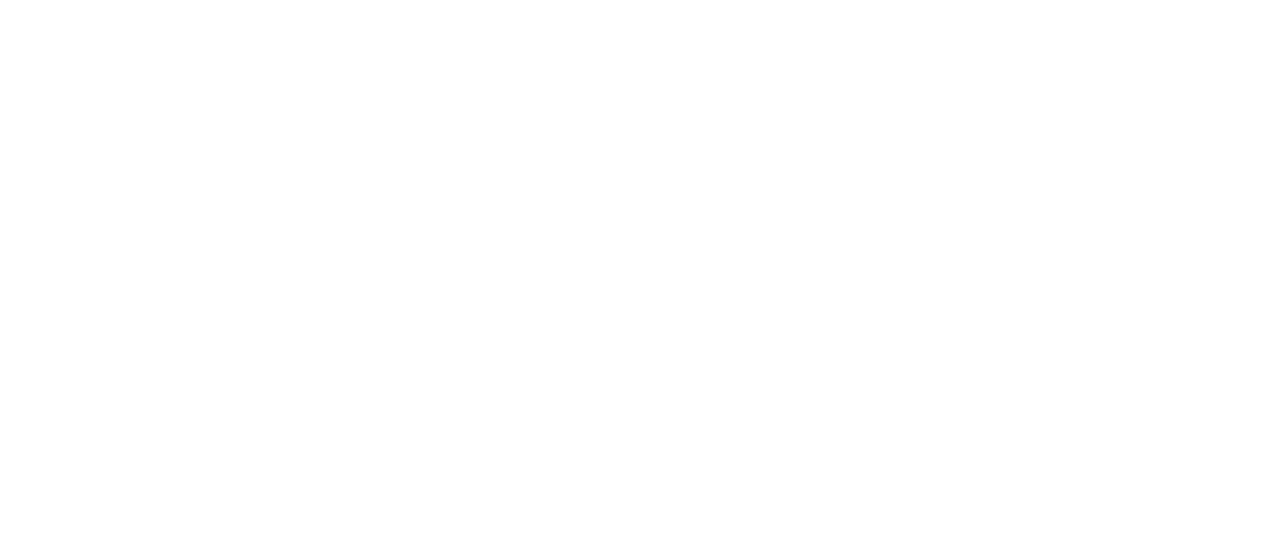
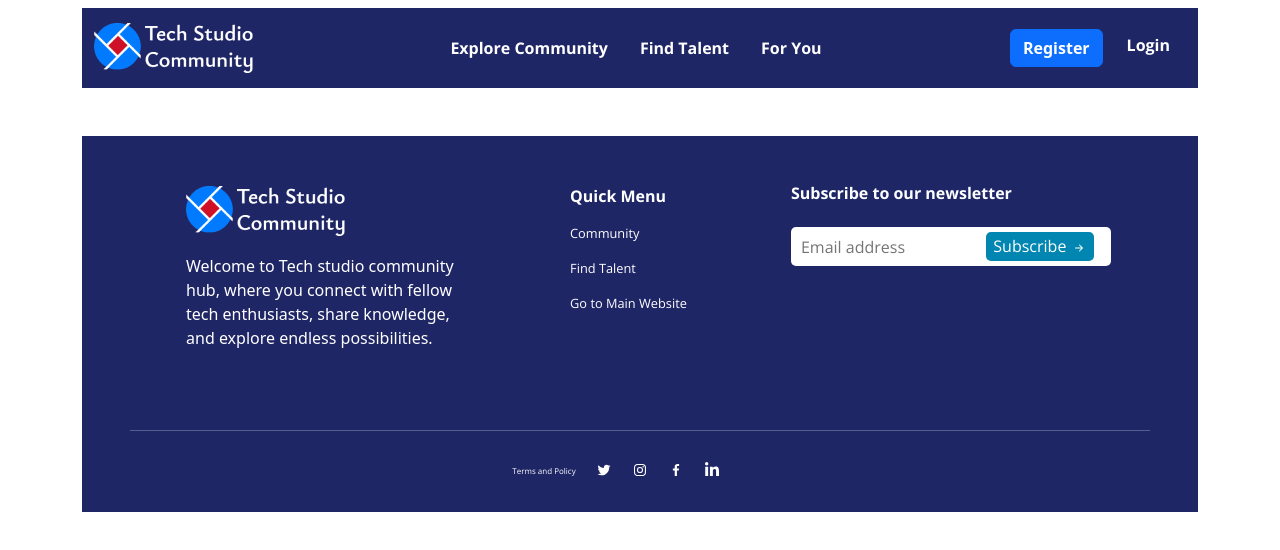
Before and after one commit to Shehuadekunmi/tech-studio-community-frontend, a React (Vite) app: page / in a window 1280 px wide. Before the commit this address had no page. Shown: the top 550 px of the page. Built offline with nearby package versions, Linux system fonts and the light colour scheme.

Commit message:
Navigation set

```diff
--- a/package.json
+++ b/package.json
@@ -14,8 +14,8 @@
     "react": "^18.2.0",
     "react-bootstrap": "^2.9.0",
     "react-dom": "^18.2.0",
+    "react-icons": "^4.11.0",
     "react-router-dom": "^6.16.0"
-
   },
   "devDependencies": {
     "@types/react": "^18.2.15",
--- a/src/App.jsx
+++ b/src/App.jsx
@@ -2,6 +2,9 @@
 import { Route, BrowserRouter as Router, Routes } from 'react-router-dom'
 import './App.css'
 import Index from './pages/find talent/Talent'
+import SubmissionModal from "./Components/SubmissionModal";
+import Header2 from "./Components/Header2";
+import Footer from "./Components/Footer";
 // fix this route link,  route path should not be  "/Index"
 
 
@@ -10,6 +13,8 @@
   return (
     <>
       <Router>
+        <Header2 />
+        <Footer/>
         <Routes>
           <Route path='/Index' element={<Index/>}/>
         </Routes>
--- /dev/null
+++ b/src/Components/Header2.jsx
@@ -0,0 +1,62 @@
+import React from 'react'
+import Container from "react-bootstrap/Container";
+import Nav from "react-bootstrap/Nav";
+import Navbar from "react-bootstrap/Navbar";
+import Button from "react-bootstrap/Button";
+import { Link } from 'react-router-dom';
+import Logo from "../assets/TSALOGO.png"
+import "../styles/header.css"
+const Header2 = () => {
+  return (
+    <div className='container'>
+      <Navbar expand="lg" className="Head">
+        <Container>
+          <Navbar.Brand href="#">
+            <img src={Logo} alt="" />
+          </Navbar.Brand>
+          <Navbar.Toggle aria-controls="responsive-navbar-nav " />
+          <Navbar.Collapse id="responsive-navbar-nav" className="g-5">
+            <Nav className="m-auto p-auto">
+              <Link
+                to="#"
+                className="text-decoration-none text-white   py-2  fw-bold mx-3 tag"
+              >
+                Explore Community
+              </Link>
+              <Link
+                to="#"
+                className="text-decoration-none text-white py-2  fw-bold mx-3 tag"
+              >
+                Find Talent
+              </Link>
+              <Link
+                to="#"
+                className="text-decoration-none text-white    py-2 fw-bold mx-3 tag"
+              >
+                For You
+              </Link>
+            </Nav>
+            <Nav>
+              <Link to="#">
+                <Button
+                  variant="primary"
+                  className="w-auto  h-auto my-1 text-white  fw-bold mx-2 tag"
+                >
+                  Register
+                </Button>{" "}
+              </Link>
+              <Link
+                to="#"
+                className="text-decoration-none text-white  fw-bold mx-3 my-2 tag"
+              >
+                Login
+              </Link>
+            </Nav>
+          </Navbar.Collapse>
+        </Container>
+      </Navbar>
+    </div>
+  );
+}
+
+export default Header2
--- a/src/Components/SubmissionModal.jsx
+++ b/src/Components/SubmissionModal.jsx
@@ -43,11 +43,11 @@
         aria-labelledby="exampleModalLabel"
         aria-hidden="true"
       >
-        <div className="modal-dialog">
+        <div className="modal-dialog h-auto">
           <div className="modal-content">
             <div className="modal-header">
               <h1 className="modal-title fs-5" id="exampleModalLabel">
-                Modal title
+                {/* Modal title */}
               </h1>
               <button
                 type="button"
--- a/src/components/Footer.jsx
+++ b/src/components/Footer.jsx
@@ -1,9 +1,72 @@
-import React from 'react'
-
+import React from "react";
+import "../styles/footer.css";
+import { Link } from "react-router-dom";
+import { BsArrowRightShort } from "react-icons/bs";
+import Logo from "../assets/TSALOGO.png";
+import { AiOutlineTwitter } from "react-icons/ai";
+import { FaLinkedinIn } from "react-icons/fa";
+import { BiLogoInstagram } from "react-icons/bi";
+import { BiLogoFacebook } from "react-icons/bi";
+import { Container } from "react-bootstrap";
 const Footer = () => {
   return (
-    <div>Footer</div>
-  )
-}
+    <Container>
+      <div className="footer-division">
+        <div className="d-md-flex mt-5 py-5 Child-division">
+          <div className="Master  ">
+            <Link to="#">
+              <img src={Logo} alt="" />
+            </Link>
+            <p>
+              Welcome to Tech studio community hub, where you connect with
+              fellow tech enthusiasts, share knowledge, and explore endless
+              possibilities.
+            </p>
+          </div>
+          <div className="menu-list ">
+            <b>Quick Menu</b>
+            <Link to="#" className="text-decoration-none text-start ">
+              <p>Community</p>
+            </Link>
+            <Link to="#" className="text-decoration-none text-start ">
+              <p>Find Talent</p>
+            </Link>
+            <Link to="#" className="text-decoration-none text-start">
+              <p>Go to Main Website</p>
+            </Link>{" "}
+          </div>
 
-export default Footer
+          <div className="news-part">
+            <h3>Subscribe to our newsletter</h3>
+            <div className="d-flex newsin ">
+              <input type="email" placeholder="Email address" />
+              <button>
+                Subscribe <BsArrowRightShort />{" "}
+              </button>
+            </div>
+          </div>
+        </div>
+        <hr className="mx-5" />
+        <div className="d-flex justify-content-center me-5 pb-3 Policy">
+          <b>Terms and Policy</b>
+          <p>
+            {" "}
+            <AiOutlineTwitter />
+          </p>
+          <p>
+            <BiLogoInstagram />
+          </p>
+          <p>
+            {" "}
+            <BiLogoFacebook />
+          </p>
+          <p>
+            <FaLinkedinIn />
+          </p>
+        </div>
+      </div>
+    </Container>
+  );
+};
+
+export default Footer;
--- /dev/null
+++ b/src/styles/footer.css
@@ -0,0 +1,148 @@
+.footer-division{
+background-color:var(--primary);
+ width: 100%;
+}
+.Child-division{
+  display: flex;
+    justify-content: space-evenly;
+}
+
+.Master p{
+ width: 280px;
+ color: #FFF;
+  font-family: var(--opensans);
+  font-size: 16px;
+  font-style: normal;
+  font-weight: 400;
+  padding-top: 1rem;
+}
+
+.menu-list b {
+ color: #fff;
+ font-family: var(--font-family);
+ font-size: 1rem;
+ font-style: normal;
+ font-weight: 700;
+}
+.menu-list p {
+ color: #FFF;
+ font-family: var(--font-family);
+ margin-top: 5px;
+ font-size: 0.8rem;
+ font-style: normal;
+ font-weight: 400;
+ margin-top:1rem;
+}
+
+
+
+.news-part h3{
+ color: #FDFEFF;
+  font-family: var(--font-family);
+  font-size: 1rem;
+  font-style: normal;
+  font-weight: 700;
+}
+.news-part input{
+  width: 320px;
+    height: 39px;
+    padding-left: 10px;
+    border: none;
+      border-radius: 5px;
+margin-top: 1rem;
+}
+.news-part input::placeholder{
+      font-family: var(--font-family);
+font-weight: 400;
+font-size: 1rem;
+}
+.news-part button{
+  width: 108px;
+    height: 29px;
+    font-family: var(--font-family);
+    border-radius: 5px;
+      background-color: #0086B0;
+      color: white;
+  border: none;
+  margin-left: -125px;
+  font-weight: 400;
+  margin-top: 1.3rem ;
+  cursor: pointer;
+}
+.news-part button:hover{
+    background-color: #fff;
+    font-size: 1rem;
+    color: var(--primary);
+    border: 2px solid black;
+    color: var(--primary);
+    font-weight: 700;
+}
+.Policy b{
+  color: #fff;
+    text-align: left;
+    font-family: var(--font-family);
+    font-size: 0.5rem;
+    font-style: normal;
+    font-weight: 400;
+    margin-top: 9px;
+}
+.Policy p{
+  color: #fff;
+ font-size: 1rem;
+ margin-left: 20px;
+}
+
+.footer-division hr{
+ height: 10px;
+ width: auto;
+color: #fff;
+}
+
+@media (max-width:768px ) {
+  .Child-division {
+ flex-wrap: wrap;
+    }
+    .news-part input{
+      width: 258px;
+      margin-right: 20px;
+    }
+    .news-part button{
+        width: 100px;
+        font-size: 0.8rem;
+    }
+    .Master p{
+      width: 280px;
+    }
+
+    .menu-list b{
+        font-size: 1rem;
+    }
+}
+
+@media (max-width:500px) {
+  .Master img{
+    padding-inline: 10px;
+  }
+  .Master p{
+    width: 270px;
+    padding-inline: 1rem;
+  }
+  .news-part{
+    width: 400px;
+    margin-left: 30px;
+  }
+  .menu-list{
+    position: relative;
+    right: 24%;
+  }
+}
+@media(max-width: 425px) {
+  .Master{
+    margin-right:20px ;
+  }
+}
+@media (max-width:320px) {
+  .news-part input,button,h3{
+    margin-left: -6%;
+  }
+}
--- /dev/null
+++ b/src/styles/header.css
@@ -0,0 +1,9 @@
+.Head{
+    background-color: var(--primary);
+}
+.Part-2 {
+    display: flex;
+}
+.tag{
+    font-family: var(--font-family);
+}
--- a/src/styles/modal.css
+++ b/src/styles/modal.css
@@ -2,6 +2,9 @@
   background-color: var(--primary);
   height: 80px;
   padding: 15px;
+}
+.work{
+    height: 100vh;
 }
 .background-holder img{
     height: 50px;
@@ -42,5 +45,6 @@
    .work{
     width: 500px;
     margin: auto;
+    height: 50vh;
    }
 }
```
Also changed, not shown: src/assets/TSALOGO.png (added), 1 other file (tests, documents, lock files or other folders).
